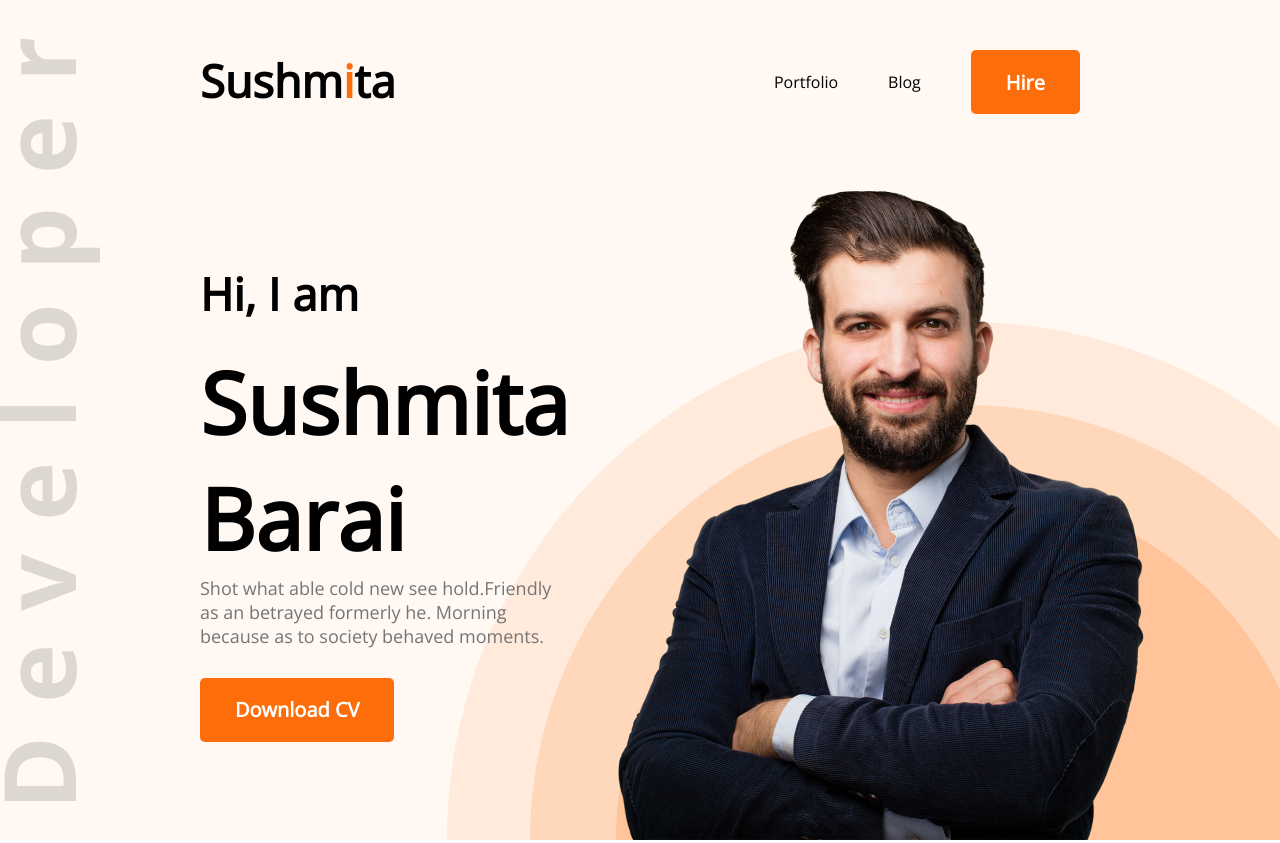
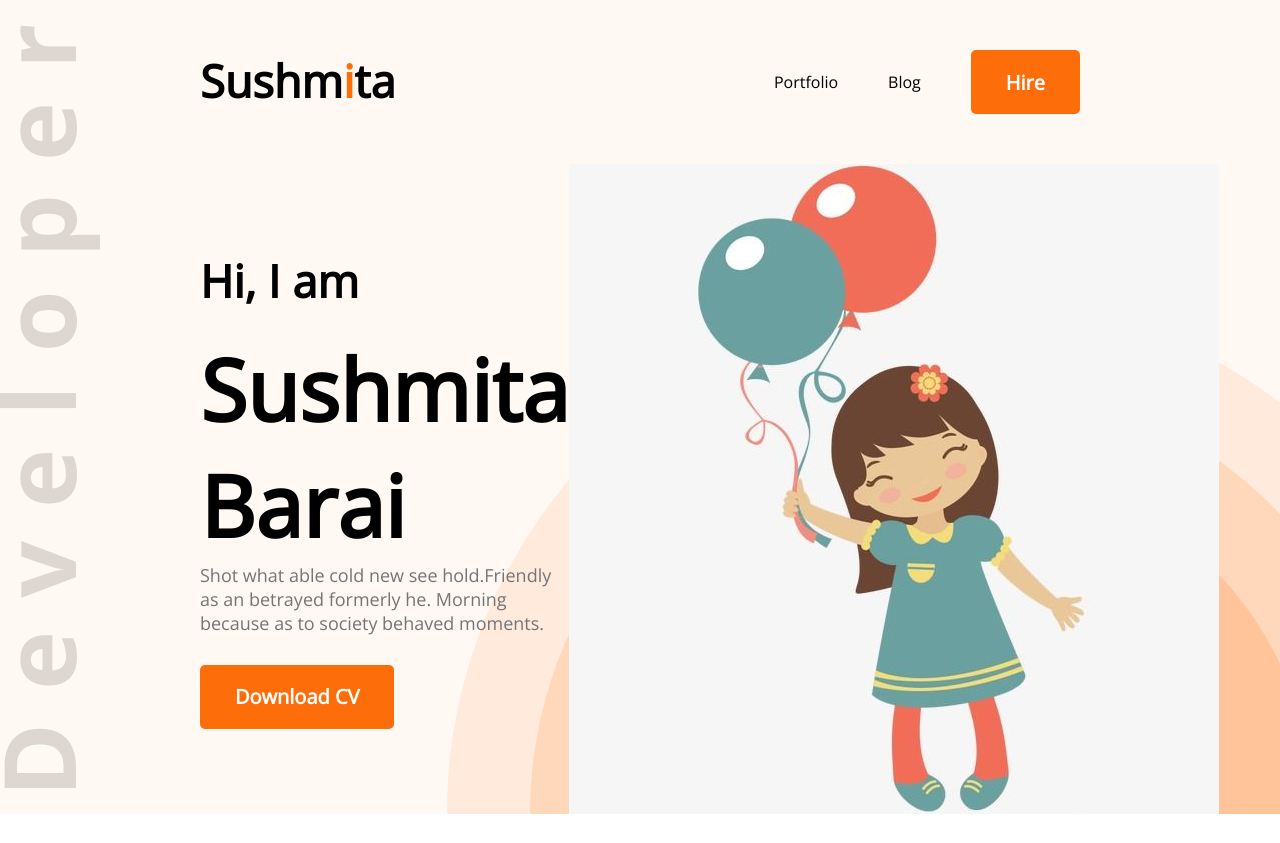
Before and after one commit to sushmita6666/basic-portfolio, a plain HTML site: page index.html in a window 1280 px wide. Shown: the top 843 px of the page. Drawn offline with nearby package versions, Linux system fonts and the light colour scheme.

Commit message:
banner image changed

```diff
--- a/assets/style/style.css
+++ b/assets/style/style.css
@@ -52,6 +52,7 @@ nav li{
     display: flex;
     align-items: center;
     margin: 0 200px;
+
 }
 .banner-title{
     font-weight: 700;
--- a/index.html
+++ b/index.html
@@ -26,7 +26,7 @@
                 <p class="banner-description">Shot what able cold new see hold.Friendly as an betrayed formerly he. Morning because as to society behaved moments.</p>
                 <button class="btn-primary">Download CV</button>
             </div>
-            <img src="assets/images/hardy.png" alt="">
+            <img src="assets/images/girl.jpg" alt="">
         </div>
     </header>
     <main>
```
Also changed, not shown: assets/images/girl.jpg (added), assets/images/girl1.png (added), assets/images/girl2.png (added).
